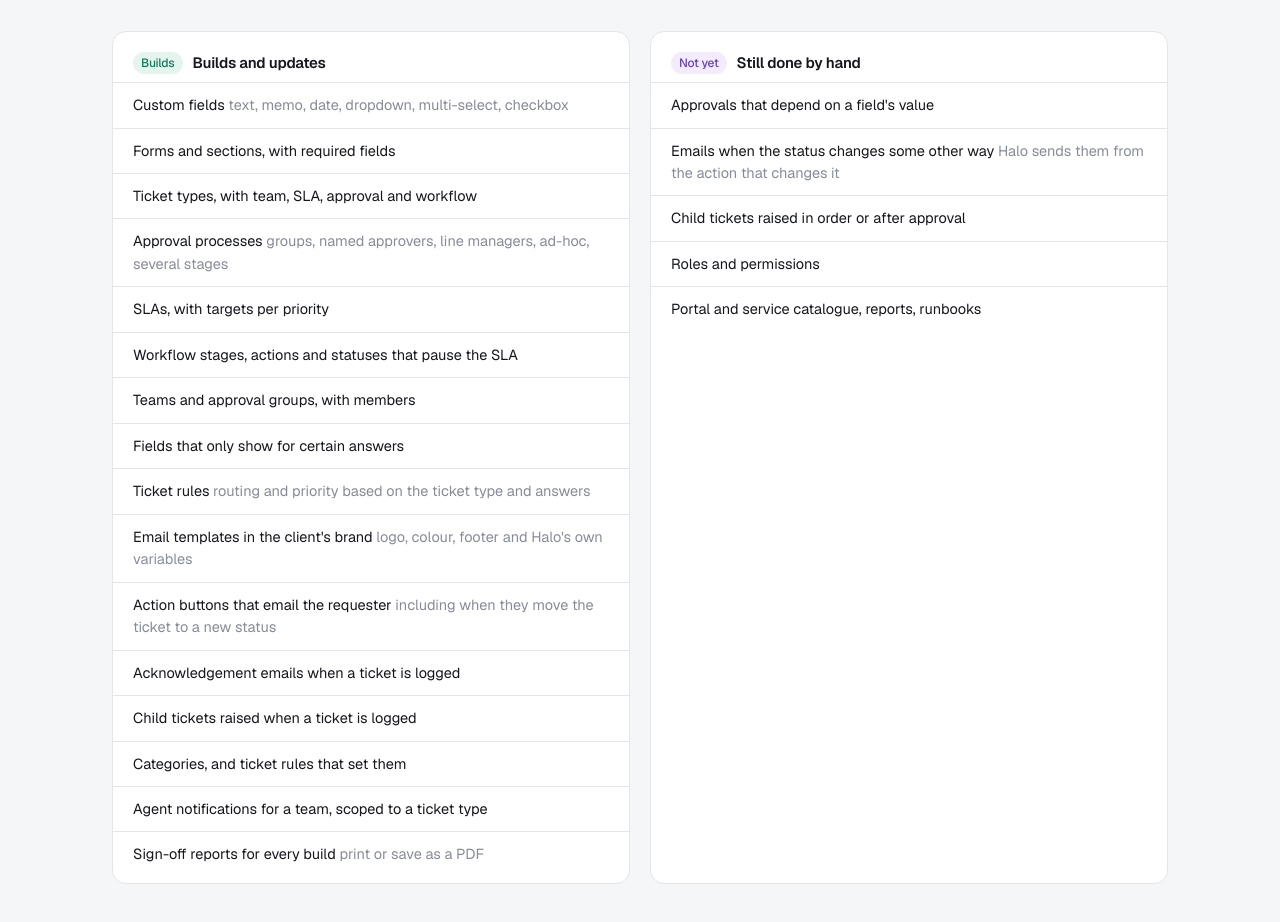
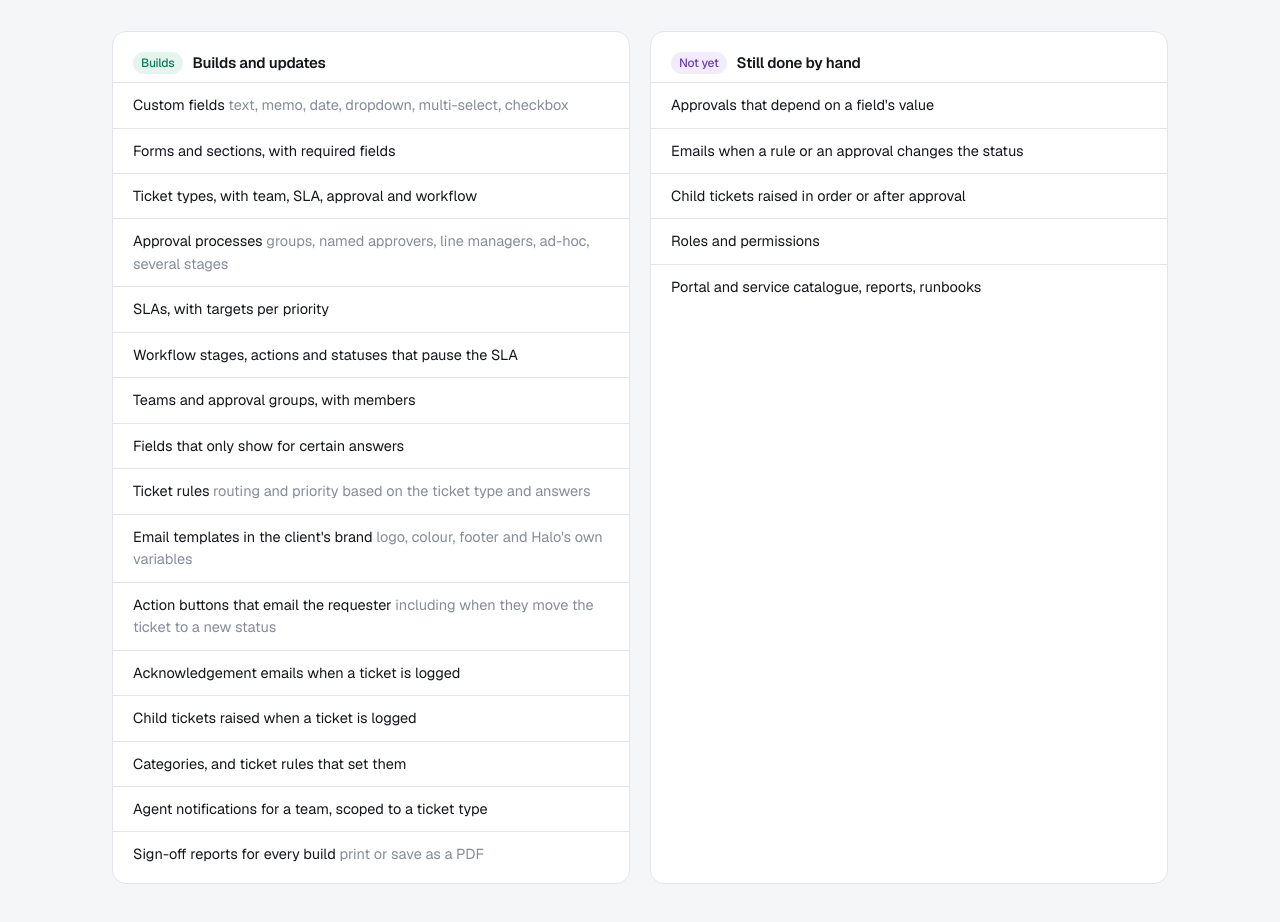
Before and after one commit to lewiswilliams7/specflow, a Next.js app: page / in a window 1280 px wide. Shown: the part 3320-4242 px from the top of the page. Built offline with nearby package versions, Linux system fonts and the light colour scheme.

Commit message:
Landing: clearer Not yet line for status emails
Co-Authored-By: Claude Opus 5.5 <noreply@anthropic.com>
Claude-Session: https://claude.ai/code/session_01M93CCm8FzCSP1hd56GyzYT

```diff
--- a/app/page.tsx
+++ b/app/page.tsx
@@ -183,7 +183,7 @@ export default function Home() {
                 <h3><span className="badge cant">Not yet</span>Still done by hand</h3>
                 <ul>
                   <li>Approvals that depend on a field&apos;s value</li>
-                  <li>Emails when the status changes some other way <span>Halo sends them from the action that changes it</span></li>
+                  <li>Emails when a rule or an approval changes the status</li>
                   <li>Child tickets raised in order or after approval</li>
                   <li>Roles and permissions</li>
                   <li>Portal and service catalogue, reports, runbooks</li>
```
